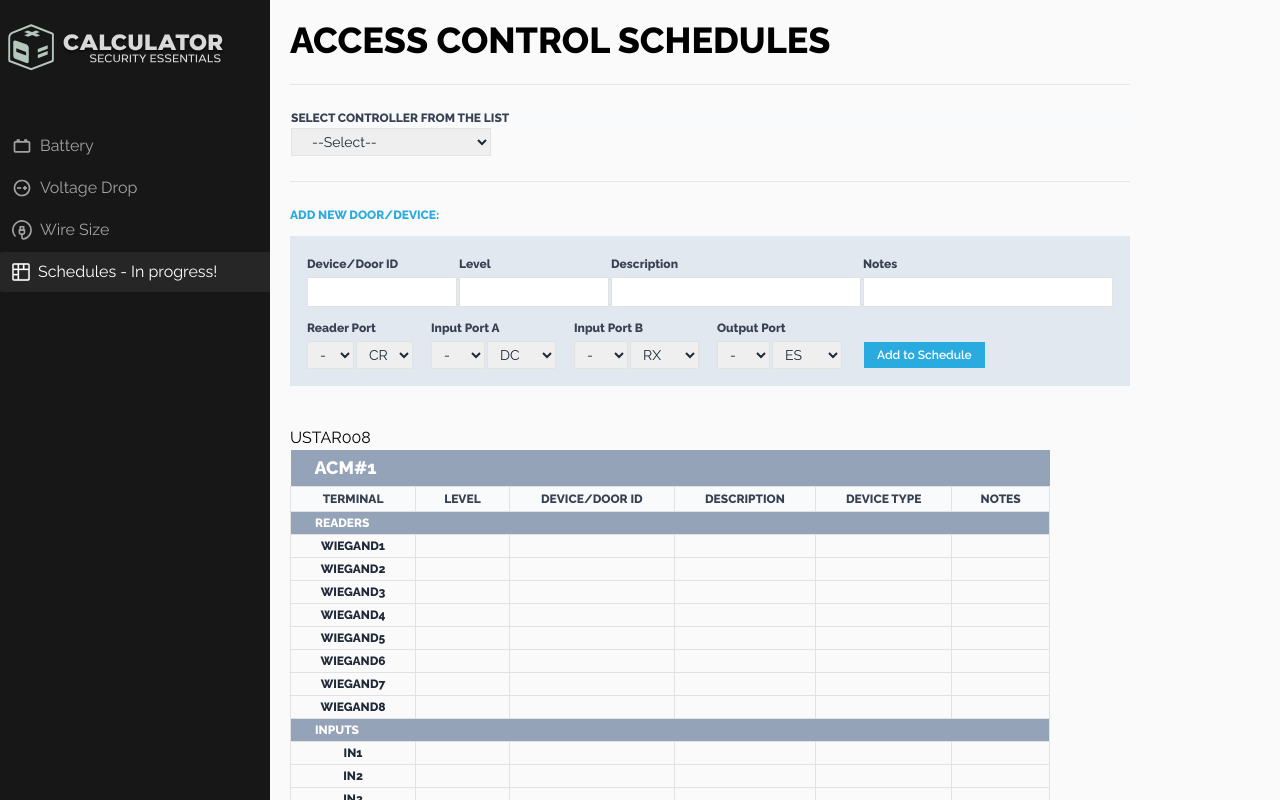
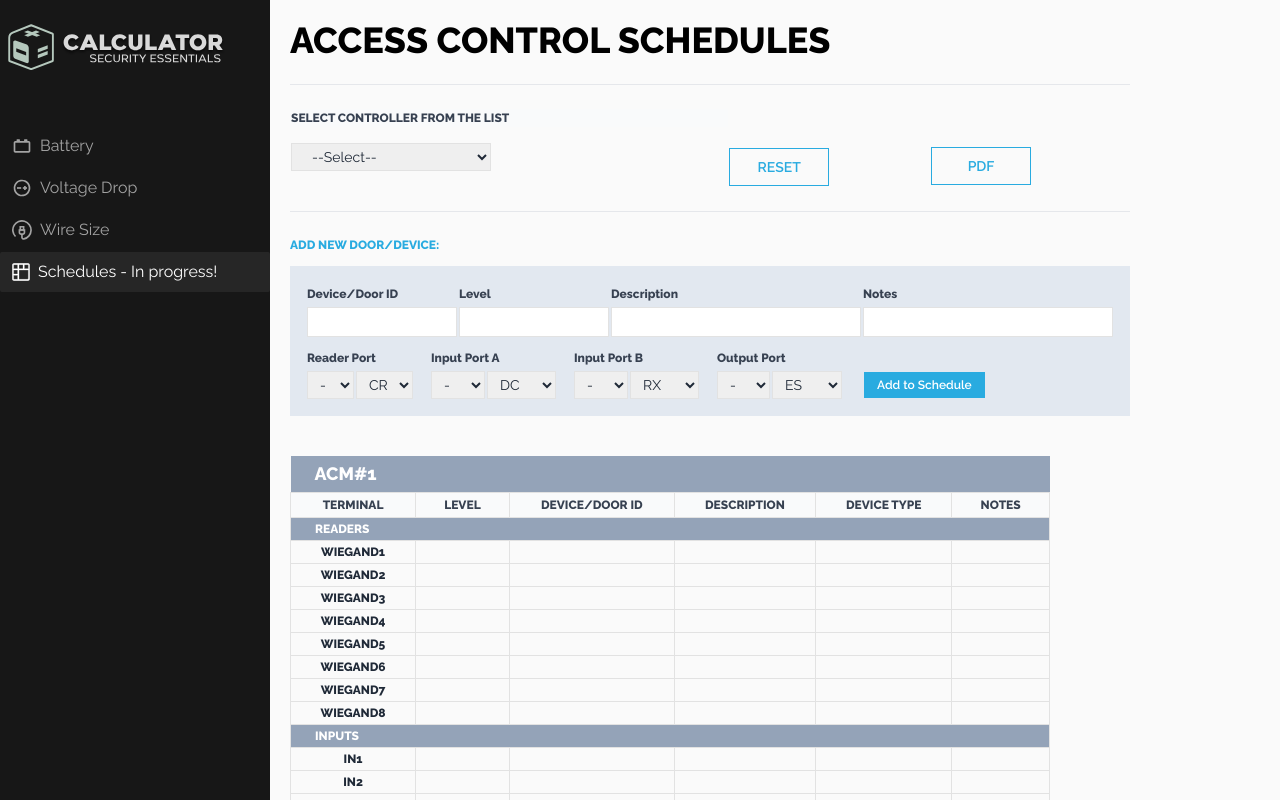
Before and after one commit to darac001/security-calculator-main, a React (Vite) app: page /acschedules in a window 1280 px wide. Built offline with nearby package versions, Linux system fonts and the light colour scheme.

Commit message:
schedules

```diff
--- a/src/components/AcSchedules.jsx
+++ b/src/components/AcSchedules.jsx
@@ -1,4 +1,4 @@
-import { useState } from "react";
+import { useEffect, useState } from "react";
 import Header from "./Header";
 import SoftwareHouseUSTAR008 from "./schedulescomponents/SoftwareHouseUSTAR008";
 import { CONTROLLERS } from "../constants/schedulescontrollers";
@@ -12,8 +12,16 @@ import {
   INPUT_B_LABELS,
 } from "../constants/portsUSTAR008";
 
+import { jsPDF } from "jspdf";
+import "jspdf-autotable";
+import XLSX from "xlsx-js-style";
+
 const AcSchedules = () => {
-  const [reader, setReader] = useState([
+  const items_readers = JSON.parse(localStorage.getItem("readers"));
+  const items_inputs = JSON.parse(localStorage.getItem("inputs"));
+  const items_outputs = JSON.parse(localStorage.getItem("outputs"));
+
+  const reset_r=[
     { id: 1, lvl: "", device: "", desc: "", type: "", notes: "" },
     { id: 2, lvl: "", device: "", desc: "", type: "", notes: "" },
     { id: 3, lvl: "", device: "", desc: "", type: "", notes: "" },
@@ -22,8 +30,9 @@ const AcSchedules = () => {
     { id: 6, lvl: "", device: "", desc: "", type: "", notes: "" },
     { id: 7, lvl: "", device: "", desc: "", type: "", notes: "" },
     { id: 8, lvl: "", device: "", desc: "", type: "", notes: "" },
-  ]);
-  const [input, setInput] = useState([
+  ]
+
+  const reset_i=[
     { id: 1, lvl: "", device: "", desc: "", type: "", notes: "" },
     { id: 2, lvl: "", device: "", desc: "", type: "", notes: "" },
     { id: 3, lvl: "", device: "", desc: "", type: "", notes: "" },
@@ -48,8 +57,9 @@ const AcSchedules = () => {
     { id: 22, lvl: "", device: "", desc: "", type: "", notes: "" },
     { id: 23, lvl: "", device: "", desc: "", type: "", notes: "" },
     { id: 24, lvl: "", device: "", desc: "", type: "", notes: "" },
-  ]);
-  const [output, setOutput] = useState([
+  ]
+
+  const reset_o=[
     { id: 1, lvl: "", device: "", desc: "", type: "", notes: "" },
     { id: 2, lvl: "", device: "", desc: "", type: "", notes: "" },
     { id: 3, lvl: "", device: "", desc: "", type: "", notes: "" },
@@ -66,7 +76,23 @@ const AcSchedules = () => {
     { id: 14, lvl: "", device: "", desc: "", type: "", notes: "" },
     { id: 15, lvl: "", device: "", desc: "", type: "", notes: "" },
     { id: 16, lvl: "", device: "", desc: "", type: "", notes: "" },
-  ]);
+  ]
+
+  const [reader, setReader] = useState(
+    items_readers
+      ? items_readers
+      : reset_r
+  );
+  const [input, setInput] = useState(
+    items_inputs
+      ? items_inputs
+      : reset_i
+  );
+  const [output, setOutput] = useState(
+    items_outputs
+      ? items_outputs
+      : reset_o
+  );
 
   const [addNewReader, setAddNewReader] = useState({
     id: 1,
@@ -76,6 +102,16 @@ const AcSchedules = () => {
     type: " ",
     notes: " ",
   });
+
+
+  const resetCalcs = () => {
+    setReader(reset_r);
+    setInput(reset_i);
+    setOutput(reset_o);
+    localStorage.setItem("readers", JSON.stringify(reset_r));
+    localStorage.setItem("inputs", JSON.stringify(reset_i));
+    localStorage.setItem("outputs", JSON.stringify(reset_o));
+  };
 
   const title = "ACCESS CONTROL SCHEDULES";
 
@@ -215,7 +251,82 @@ const AcSchedules = () => {
 
   const resetInput = (e) => {
     e.target.value = "";
-  }
+  };
+
+  useEffect(() => {
+    localStorage.setItem("readers", JSON.stringify(reader));
+    localStorage.setItem("inputs", JSON.stringify(input));
+    localStorage.setItem("outputs", JSON.stringify(output));
+  }, [reader, input, output]);
+
+
+
+
+
+
+  // *******************************************************
+  //  pdf export
+
+  const createPDF = () => {
+    const doc = new jsPDF({
+      orientation: "landscape",
+      format:"a3"
+    });
+    doc.setFontSize(10);
+    // doc.text(`Project Name: ${projectName}`, 14, 16);
+    // doc.setFontSize(10);
+    // doc.text(`Created: ${date.toLocaleDateString()}`, 14, 22);
+    doc.autoTable({
+      margin: { top: 15 },
+      html: "#my-table",
+      theme: "striped",
+      columnStyles: {
+        0: {
+          columnWidth: 20,
+        },
+        1: {
+          columnWidth: 15,
+        },
+        2: {
+          columnWidth: 30,
+        },
+        3: {
+          columnWidth: 50,
+        },
+        4: {
+          columnWidth: 25,
+        },
+        5: {
+          columnWidth: 40,
+        },
+
+      },
+
+      styles: {
+        cellPadding: 1,
+        valign: "middle",
+        halign: "center",
+        fontSize: 7,
+        lineColor: [44, 62, 80],
+        lineWidth: 0.1,
+      },
+
+      headStyles: {
+        valign: "middle",
+        halign: "left",
+        fillColor: [220, 220, 220],
+        textColor: [0, 0, 0],
+      },
+      bodyStyles: { valign: "middle", halign: "left", cellWidth: "50" },
+    });
+
+      doc.save("project.pdf");
+
+  };
+
+
+
+
 
 
   return (
@@ -247,6 +358,22 @@ const AcSchedules = () => {
                     })}
                   </select>
                 </td>
+                <td>
+                  <button
+                    onClick={resetCalcs}
+                    type="button"
+                    className="w-[100px] text-[14px] mt-5 py-2 px-4 border border-[#29abe0] text-[#29abe0] font-semibold"
+                  >
+                    RESET
+                  </button>
+                </td>
+                <button
+            onClick={createPDF}
+            type="button"
+            className="w-[100px] text-[14px] mt-5 py-2 px-4 border border-[#29abe0] text-[#29abe0] font-semibold"
+          >
+            PDF
+          </button>
               </tr>
             </tbody>
           </table>
@@ -258,7 +385,7 @@ const AcSchedules = () => {
             className="flex flex-col gap-3 min-w-full bg-slate-200 p-4"
             onSubmit={handleAddNewDevice}
           >
-            <div >
+            <div>
               <table className=" text-sm text-left text-gray-800 ">
                 <thead className="text-xs text-gray-700 bg-slate-200 ">
                   <tr>
@@ -325,7 +452,7 @@ const AcSchedules = () => {
                   </tr>
                 </tbody>
               </table>
-              <table className=" text-sm text-left text-gray-800 mt-2 ">
+              <table className=" text-sm text-left text-gray-800 mt-2 " >
                 <thead className="text-xs text-gray-700 bg-slate-200 ">
                   <tr>
                     <th scope="col" className="py-1 " colSpan={2}>
@@ -483,7 +610,7 @@ const AcSchedules = () => {
         </div>
       </div>
 
-      <div className="flex p-5 flex-col w-[800px] " id="pdf">
+      <div className="flex p-5 flex-col w-[800px] " >
         <SoftwareHouseUSTAR008 reader={reader} input={input} output={output} />
       </div>
     </>
--- a/src/components/schedulescomponents/SoftwareHouseUSTAR008.jsx
+++ b/src/components/schedulescomponents/SoftwareHouseUSTAR008.jsx
@@ -76,13 +76,13 @@ const Output = ({ output, n, outp }) => {
 const SoftwareHouseUSTAR008 = ({ reader,input,output }) => {
   return (
     <>
-      <div>USTAR008</div>
+      {/* <div>USTAR008</div> */}
       <table id="my-table" className="w-full text-sm text-left text-gray-800 ">
         <thead className="text-xs text-gray-700 bg-gray-50  ">
           <tr className="px-6 py-2 text-center text-white bg-slate-400 ">
             <th
               scope="col"
-              colSpan={7}
+              colSpan={6}
               className="px-6 py-1 text-lg text-left h-2"
             >
               ACM#1
```
